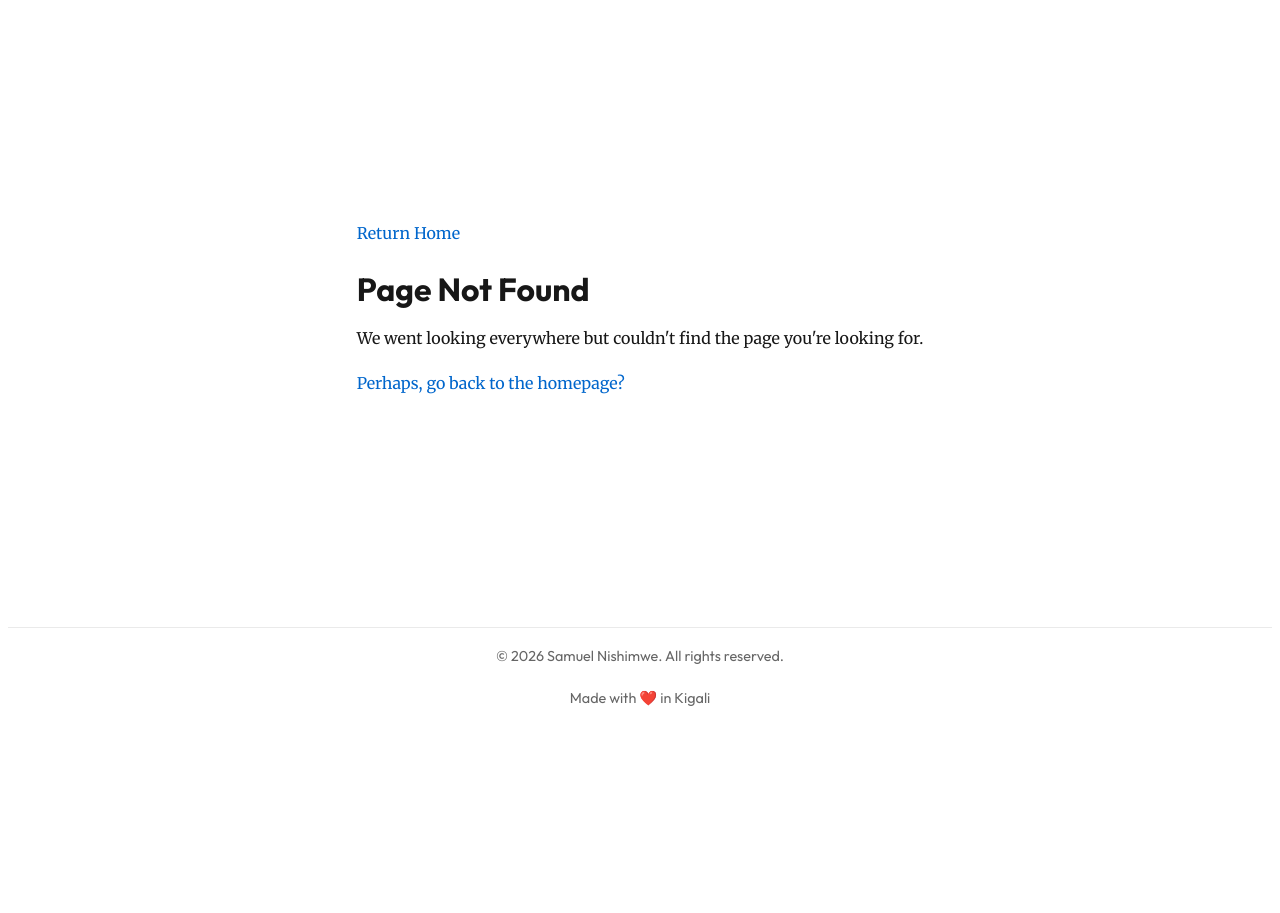
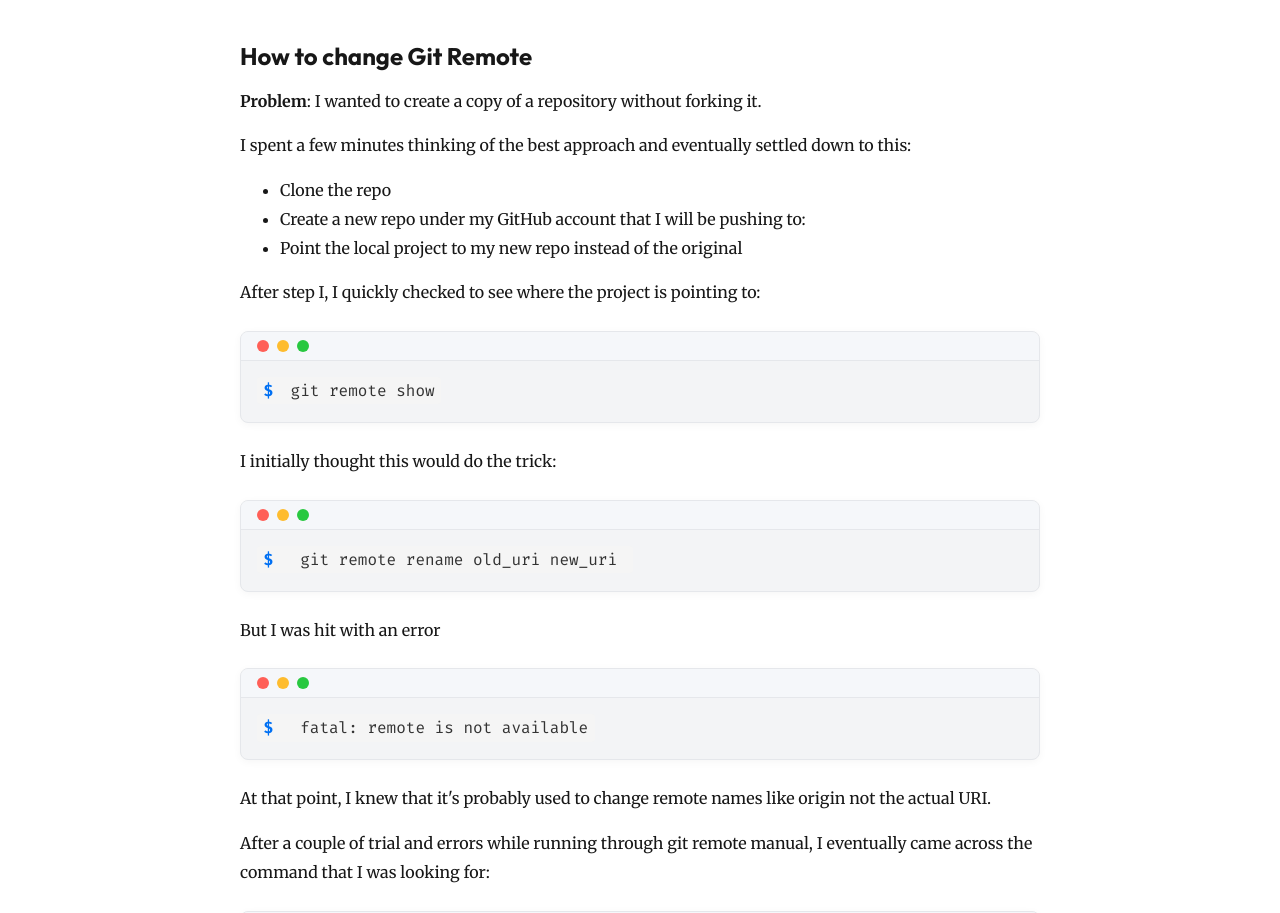
Before and after one commit to ceelogre/presence, a Next.js app: page /blog/howto/change-git-remote in a window 1280 px wide. Before the commit this address had no page. Shown: the part 80-993 px from the top of the page. Before the commit the page ends 816 px from the top, so only its background shows below. Built offline with nearby package versions, Linux system fonts and the light colour scheme.

Commit message:
feat: add git remote change article

```diff
--- /dev/null
+++ b/src/app/blog/howto/change-git-remote/page.tsx
@@ -0,0 +1,47 @@
+import {Metadata} from 'next'
+import TerminalBlock from '@/components/TerminalBlock'
+
+const title= "Changing git remote"
+const description= "How to change the remote origin of a repo"
+
+export const metadata: Metadata = {
+  title: {
+    template: `%s - ${title}`,
+    default: title
+  },
+  description,
+}
+const ChangingRemote = () => {
+  return (
+    <div>
+      <h2> How to change Git Remote</h2>
+      <p><b>Problem</b>: I wanted to create a copy of a repository without forking it.</p>
+
+      <p>I spent a few minutes thinking of the best approach and eventually settled down to this:</p>
+
+      <ul>
+        <li>Clone the repo </li>
+        <li>Create a new repo under my GitHub account that I will be pushing to:</li>
+        <li>Point the local project to my new repo instead of the original</li>
+      </ul>
+
+        <p>After step I, I quickly checked to see where the project is pointing to:</p>
+        <TerminalBlock>
+          git remote show
+        </TerminalBlock>
+        <p>I initially thought this would do the trick: </p>
+        <TerminalBlock> git remote rename old_uri new_uri </TerminalBlock>
+        <p>But I was hit with an error</p>
+        <TerminalBlock> fatal: remote is not available</TerminalBlock>
+        <p>At that point, I knew that it's probably used to change remote names like origin not the actual URI.</p>
+
+        <p>After a couple of trial and errors while running through git remote manual, I  eventually came across the command that I was looking for:</p>
+          <TerminalBlock>git remote set-url --push name new_uri</TerminalBlock>
+
+        <p>There are other options like <code> --delete </code> which could do half of what I was looking for (removing the pointer to the remote uri) but the command above achieves the desired result in one line.</p>
+
+        <p>Next time I come across this, I'll just lie to myself that I will remember how to do it without looking up this article.</p>
+          </div>
+    )
+}
+export default ChangingRemote
--- a/src/app/blog/page.tsx
+++ b/src/app/blog/page.tsx
@@ -41,6 +41,11 @@ export default function Blog() {
       title: "Installing Beyond Identity",
       description: "How to install Beyond Identity on Kali Linux",
       href: "/blog/beyond-identity"
+    },
+    {
+      title: "Changing remote",
+      description: "How to change the remote origin of a repo",
+      href: "/blog/howto/change-git-remote"
     }
   ];
 
```
